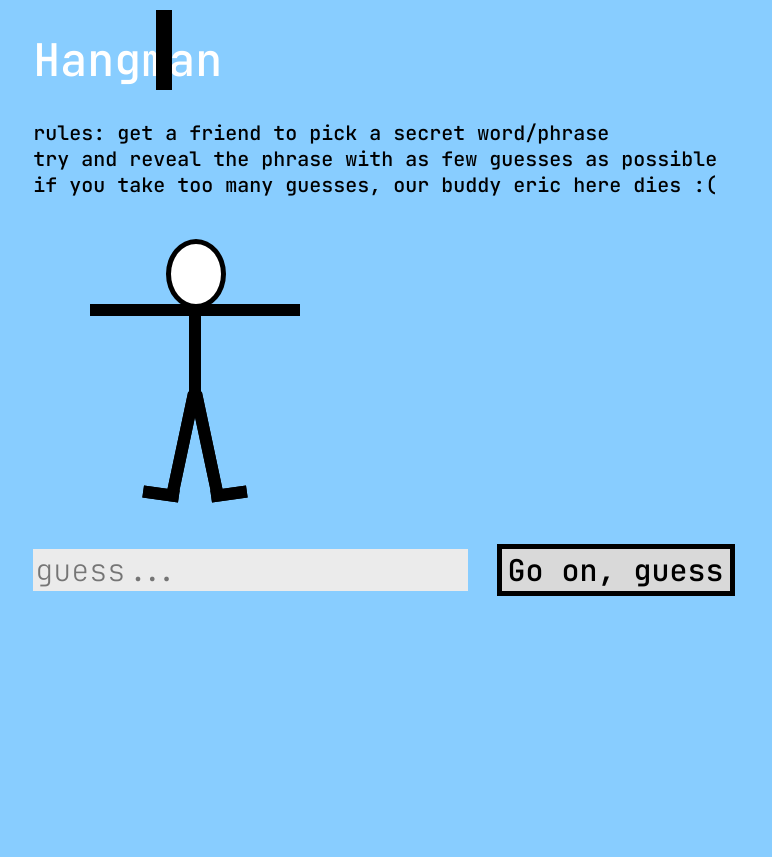
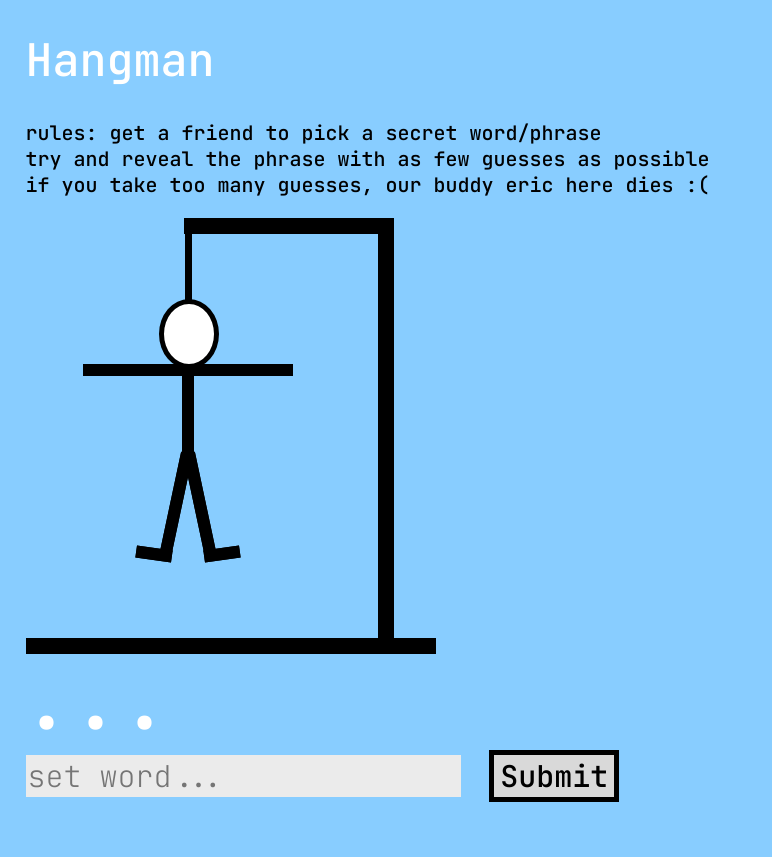
Before and after one commit to perditi/csi3140_group69, a PHP site: page /test.html in a window 1280 px wide. Shown: the whole page, without its empty margins (0-772 px from the left). Before the commit the page ends 596 px from the top, so only its background shows below. Run offline with PHP 8.4, Linux system fonts and the light colour scheme.

Commit message:
UI base done :D

```diff
--- a/hangman/styles.css
+++ b/hangman/styles.css
@@ -1,13 +1,11 @@
 body {
     background-color: #88CDFF;
-}
-
-header {
-    margin-left: 2%;
+    margin: 2%;
+    padding-bottom: 10px;
 }
 
 section {
-    margin: 2%;
+    margin-bottom: 20px;
 }
 
 h1 {
@@ -62,22 +60,29 @@ button:hover {
     color:white;
 }
 
-.section_a {
-    margin-left: 2%;
+.word_text {
+    color: #FFF;
+    font-family: "JetBrains Mono";
+    font-size: 70px;
+    font-style: normal;
+    font-weight: 800;
+    line-height: normal;
+    letter-spacing: 7px;
+    margin-top: 40px;
 }
 
 
 /* STICKMAN STUFF */
 .hangman{
     width: 600px;
-    height: 600px;
+    height: 400px;
     display: block;
     position: relative;
 }
 
 .wrapper {
     width: 300px;
-    height: 300px;
+    height: 400px;
     display: block;
     position: relative;
     animation-duration: 2s;
@@ -117,14 +122,47 @@ button:hover {
   }
 
   .stick1 {
-    width: 6px;
-    height: 70px;
-    border: 5px solid black;
+    width: 3px;
+    height: 100px;
+    border: 2px solid black;
     background-color: #000;
     display: block;
     position: absolute;
-    top: 10px;
-    left: 156px;
+    top: 3px;
+    left: 159px;
+  }
+
+  .stick2 {
+    width: 200px;
+    height: 6px;
+    border: 5px solid black;
+    background-color: black;
+    display: block;
+    position: absolute;
+    top: 0px;
+    left: 158px;
+  }
+
+  .stick3 {
+    width: 6px;
+    height: 400px;
+    border: 5px solid black;
+    background-color: black;
+    display: block;
+    position: absolute;
+    top: 15px;
+    left: 352px;
+
+  }
+
+  .stick4 {
+    width: 400px;
+    height: 6px;
+    border: 5px solid black;
+    background-color: black;
+    display: black;
+    position: absolute;
+    top: 420px;
   }
 
   .head {
@@ -135,7 +173,7 @@ button:hover {
     background-color: white;
     display: block;
     position: absolute;
-    top: 21px;
+    top: 81px;
     left: 133px;
     z-index: 1;
   }
@@ -147,7 +185,7 @@ button:hover {
     background-color: black;
     display: block;
     position: absolute;
-    top: 80px;
+    top: 140px;
     left: 156px;
   }
 
@@ -158,7 +196,7 @@ button:hover {
     background-color: black;
     display: block;
     position: absolute;
-    top: 175px;
+    top: 235px;
     left: 155px;
     transform: rotate(12deg);
     transform-origin: top;
@@ -171,7 +209,7 @@ button:hover {
     background-color: black;
     display: block;
     position: absolute;
-    top: 175px;
+    top: 235px;
     left: 157px;
     transform: rotate(-12deg);
     transform-origin: top;
@@ -184,7 +222,7 @@ button:hover {
     background-color: black;
     display: block;
     position: absolute;
-    top: 86px;
+    top: 146px;
     left: 57px;
     /*animation: wave 1s alternate infinite ease-in-out;*/
     transform-origin: 100%;
@@ -212,7 +250,7 @@ button:hover {
     background-color: black;
     display: block;
     position: absolute;
-    top: 86px;
+    top: 146px;
     left: 161px;
     /*animation: wave2 1s alternate infinite ease-in-out;*/
     transform-origin: 0%;
@@ -242,7 +280,7 @@ button:hover {
     background-color: black;
     display: block;
     position: absolute;
-    top: 270px;
+    top: 330px;
     left: 110px;
     transform: rotate(8deg);
   }
@@ -254,7 +292,7 @@ button:hover {
     background-color: black;
     display: block;
     position: absolute;
-    top: 270px;
+    top: 330px;
     left: 178px;
     transform: rotate(-8deg);
   }
--- a/hangman/test.html
+++ b/hangman/test.html
@@ -16,18 +16,18 @@
         <h1>Hangman</h1>
     </header>
 
-    <section>
         <p>
             rules: get a friend to pick a secret word/phrase <br>
             try and reveal the phrase with as few guesses as possible <br>
             if you take too many guesses, our buddy eric here dies :(
         </p>
 
-
-        <!-- this is just here for now-->
-        <div id="hangman">
+        <div class="hangman">
+                <div class="stick2"></div>
+                <div class="stick3"></div>
+                <div class="stick4"></div>
+                    <div class="wrapper">
                         <div class="stick1"></div>
-                <div class="wrapper">
                         <div class="head"></div>
                         <div class="torso"></div>
                         <div class="leftarm"></div>
@@ -38,19 +38,16 @@
                         <div class="rightfoot"></div>
                     </div>
         </div>
-    </section>
+
+    <div class="word_text">
+        ...
+    </div>
 
 
-
-
-    <section>
         <!-- the innerhtml of both of these has to change after first click
         first it is "set word + submit" and then "guess... + go on, guess"-->
-        <input type="text" id="input" name="user_input" placeholder="guess...">
-        <button type="button" name="guess_button">Go on, guess</button>
-    </section>
-
-
+        <input type="text" id="input" name="user_input" placeholder="set word...">
+        <button type="button" name="guess_button">Submit</button>
 
 </body>
 
```
Lines whose indentation alone changed are shown as unchanged.
